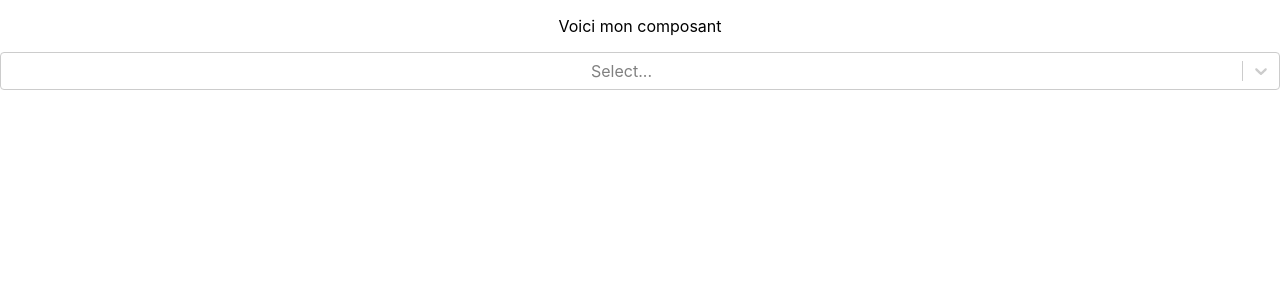
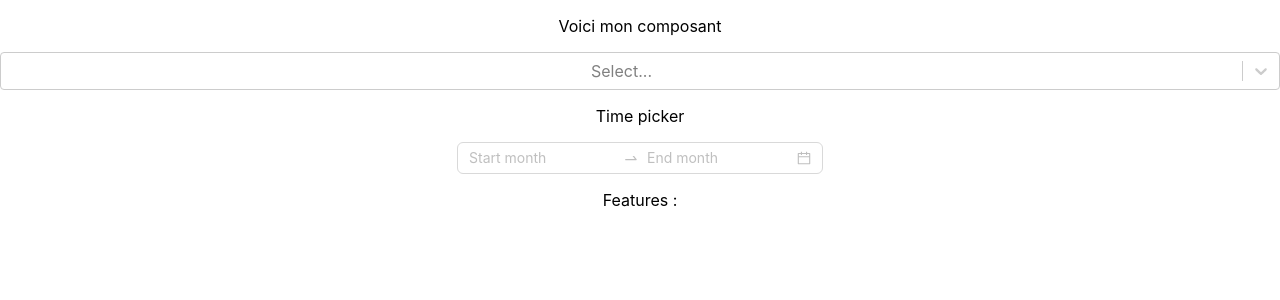
Before and after one commit to jbdesbas/react_test, a React (Create React App) app: page / in a window 1280 px wide. Shown: the top 300 px of the page. Built offline with nearby package versions, Linux system fonts and the light colour scheme.

Commit message:
temporal range

```diff
--- a/src/App.js
+++ b/src/App.js
@@ -1,7 +1,7 @@
 import logo from './logo.svg';
 import './App.css';
 import WfsSelect from './components/multi-select';
-
+import WfsDateRange from './components/temporal_range';
 
 import React from 'react'
 
@@ -12,6 +12,8 @@ function App() {
     <div className="App">
         <p>Voici mon composant</p>
         <WfsSelect />
+        <p> Time picker </p>
+        <WfsDateRange />
     </div>
 
 
--- /dev/null
+++ b/src/components/temporal_range.js
@@ -0,0 +1,50 @@
+import React, { useState } from 'react';
+import { DatePicker, Space } from 'antd';
+const { RangePicker } = DatePicker;
+
+
+const wfs_endpoint = 'https://www.geo2france.fr/geoserver/odema/ows';
+const layername = 'odema:trackdechets_etablissements';
+const time_field = 'date_inscription'
+
+/*
+
+
+TODO Fonction pour formater les dates a passer dans le filter (2020-08 -> 2020-08-01 ou 2020-08-31 ; 2023 -> 2023-01-01 ou 2023-12-31).
+Voir avec day.js dayjs().endOf('month')
+*/
+function WfsDateRange(){
+
+    const base_url = `${wfs_endpoint}?SERVICE=WFS&REQUEST=GetFeature&VERSION=2.0.0&TYPENAMES=${layername}&OUTPUTFORMAT=application%2Fjson`
+    const [nfeatures, setNFeatures] = useState(null);
+
+    const changed = (date, datestring) => {
+        //utiliser l'objet dayjs
+        console.log(date);
+        fetchData(datestring[0],datestring[1]).then(data => setNFeatures(data.totalFeatures));
+
+    }
+
+    const fetchData = (date_start,date_stop) => {
+        return new Promise((resolve, reject)=> {
+            fetch(`${base_url}&CQL_FILTER=${time_field}>=${date_start}-01 and ${time_field}<=${date_stop}-01`).then(
+                response => {
+                    resolve(response.json())
+                }
+            ).catch(error => {
+                console.log(error);
+                reject(error);
+            });
+        });
+
+    }
+
+    return (
+            <>
+            <RangePicker picker="month" onChange={changed} />
+            <p>Features : {nfeatures}</p>
+            </>
+    )
+}
+
+export default WfsDateRange;
```
